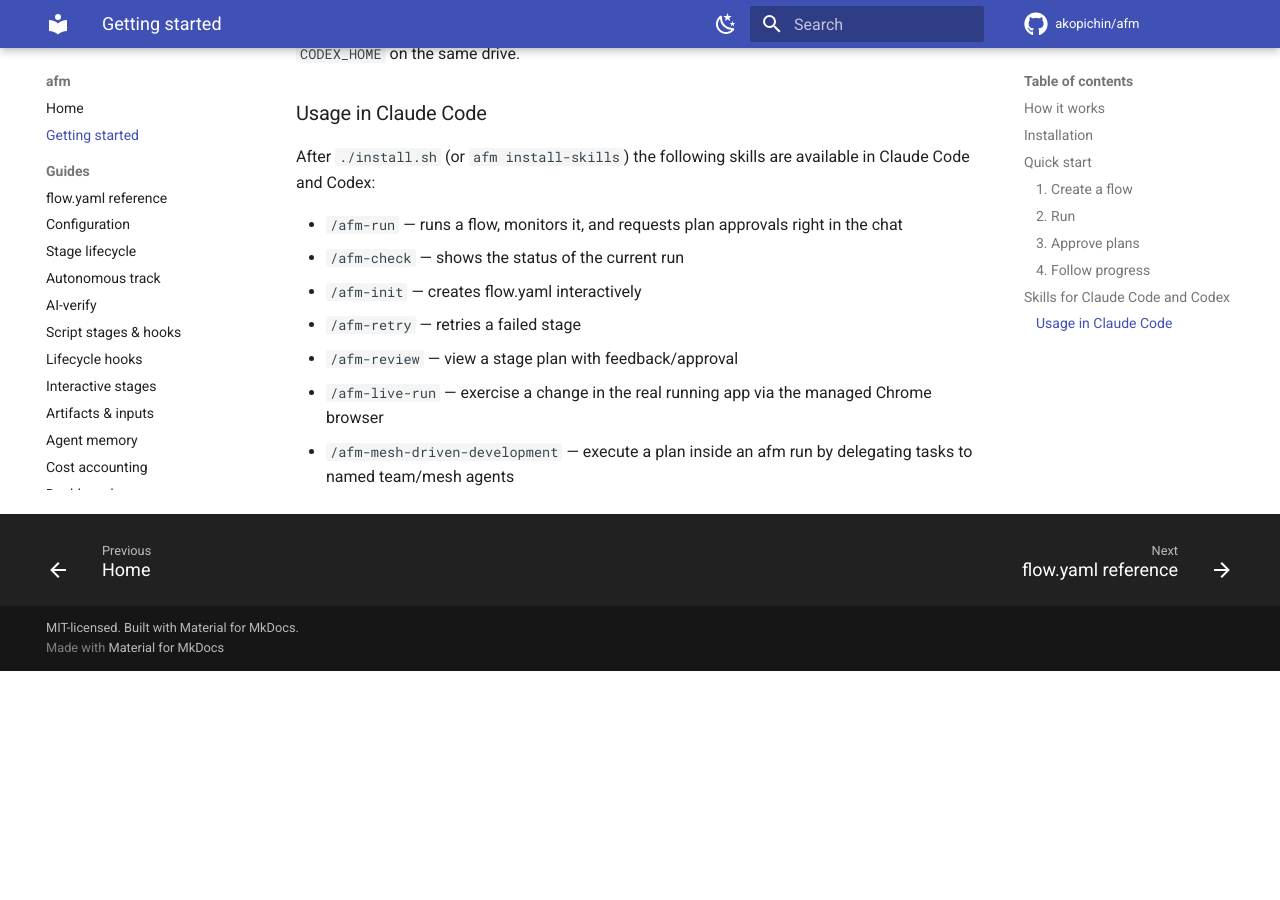
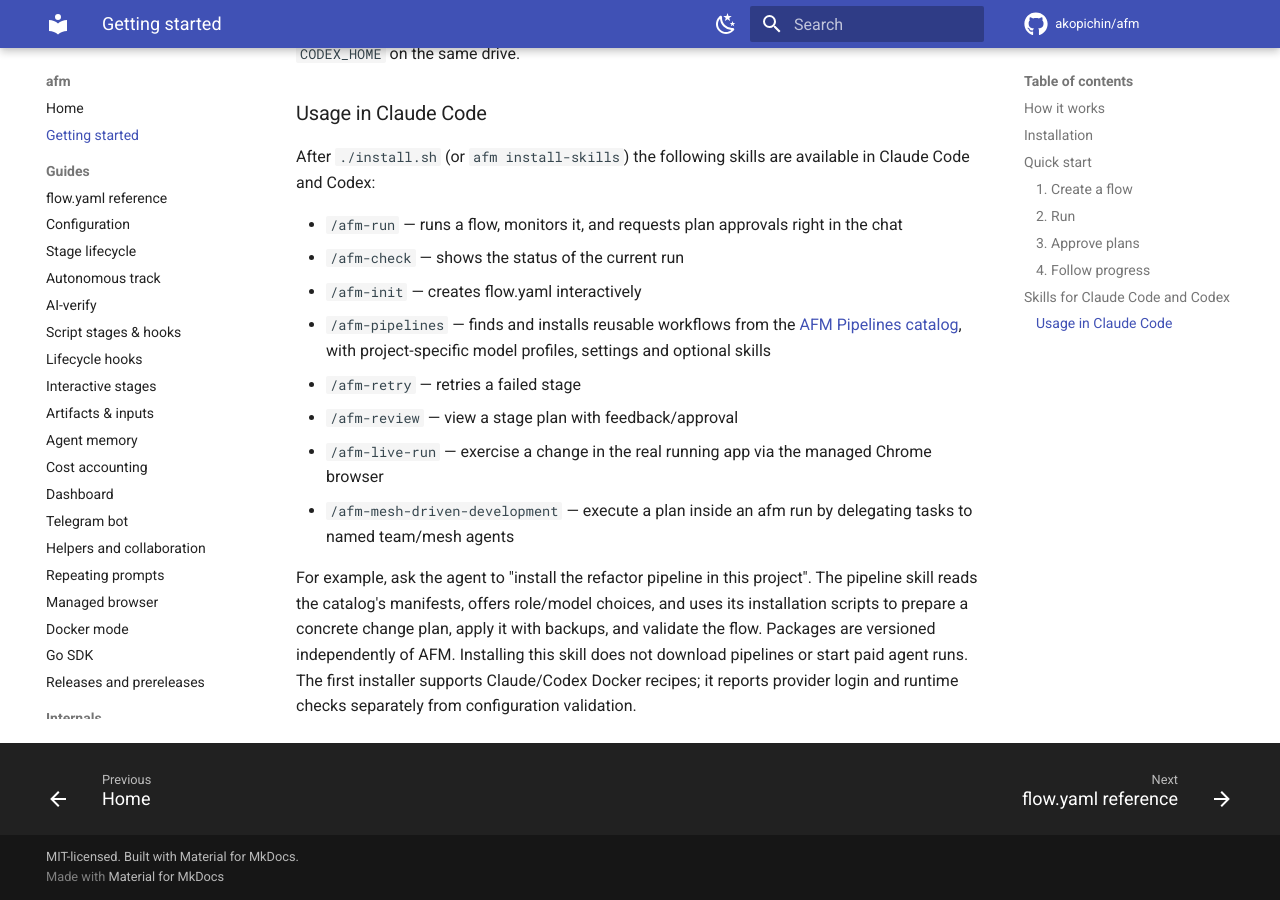
Before and after one commit to akopichin/afm, an MkDocs documentation site: the page built from docs/getting-started.md, in a window 1280 px wide and 900 px high, scrolled down 4052 px. Built offline with MkDocs 1.6.1 and Material for MkDocs 9.7.7, drawn with Linux system fonts in a browser that asks for light colours; comment, search, counter and statistics services are not loaded; before the commit the page ends 4723 px from its top, so only the background shows below that.

Commit message:
Добавить встроенный скилл установки пайплайнов AFM

```diff
--- a/docs/getting-started.md
+++ b/docs/getting-started.md
@@ -205,7 +205,18 @@
 - `/afm-run` — runs a flow, monitors it, and requests plan approvals right in the chat
 - `/afm-check` — shows the status of the current run
 - `/afm-init` — creates flow.yaml interactively
+- `/afm-pipelines` — finds and installs reusable workflows from the
+  [AFM Pipelines catalog](https://github.com/akopichin/afm-pipelines), with
+  project-specific model profiles, settings and optional skills
 - `/afm-retry` — retries a failed stage
 - `/afm-review` — view a stage plan with feedback/approval
 - `/afm-live-run` — exercise a change in the real running app via the managed Chrome browser
 - `/afm-mesh-driven-development` — execute a plan inside an afm run by delegating tasks to named team/mesh agents
+
+For example, ask the agent to "install the refactor pipeline in this project".
+The pipeline skill reads the catalog's manifests, offers role/model choices,
+and uses its installation scripts to prepare a concrete change plan, apply it
+with backups, and validate the flow. Packages are versioned independently of
+AFM. Installing this skill does not download pipelines or start paid agent runs.
+The first installer supports Claude/Codex Docker recipes; it reports provider
+login and runtime checks separately from configuration validation.
```
Also changed, not shown: CHANGELOG.md (+10 -0 lines), assets/claude/skills/afm-init/SKILL.md (+5 -0 lines), assets/claude/skills/afm-pipelines/SKILL.md (added, +86 -0 lines), 1 other file.
